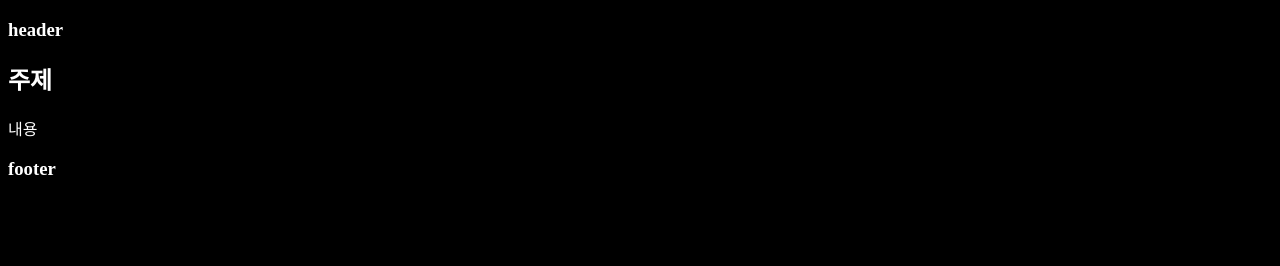
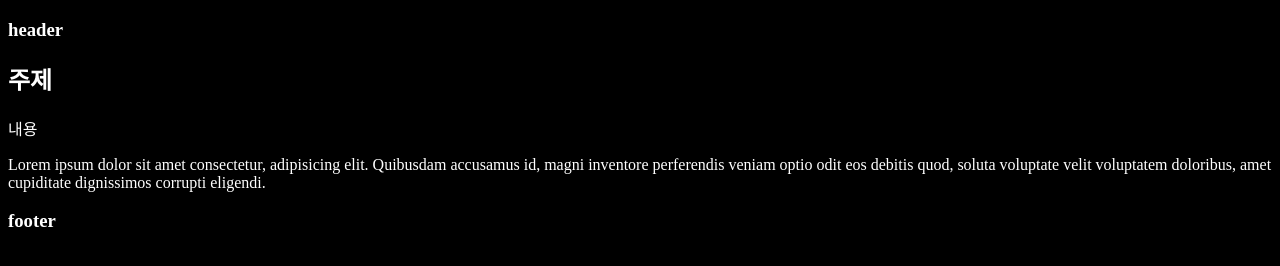
Before and after one commit to KOR-UB/fluffy-carnival, a plain HTML site: page index.html in a window 1280 px wide. Drawn offline with Linux system fonts and the light colour scheme.

Commit message:
feat: lorem

```diff
--- a/index.html
+++ b/index.html
@@ -15,6 +15,7 @@
     <div id="main">
       <h1>주제</h1>
       <p>내용</p>
+      <p>Lorem ipsum dolor sit amet consectetur, adipisicing elit. Quibusdam accusamus id, magni inventore perferendis veniam optio odit eos debitis quod, soluta voluptate velit voluptatem doloribus, amet cupiditate dignissimos corrupti eligendi.</p>
     </div>
   </section>
   <footer>
```
